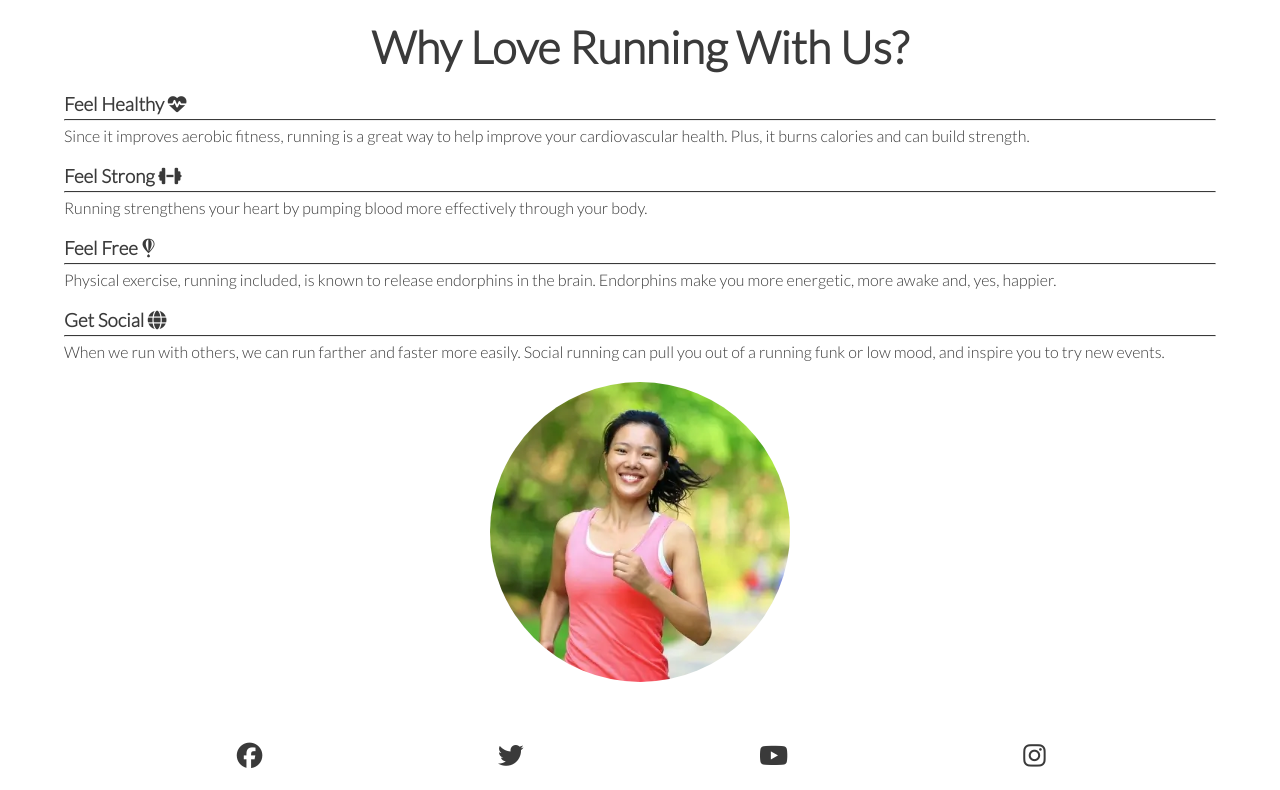
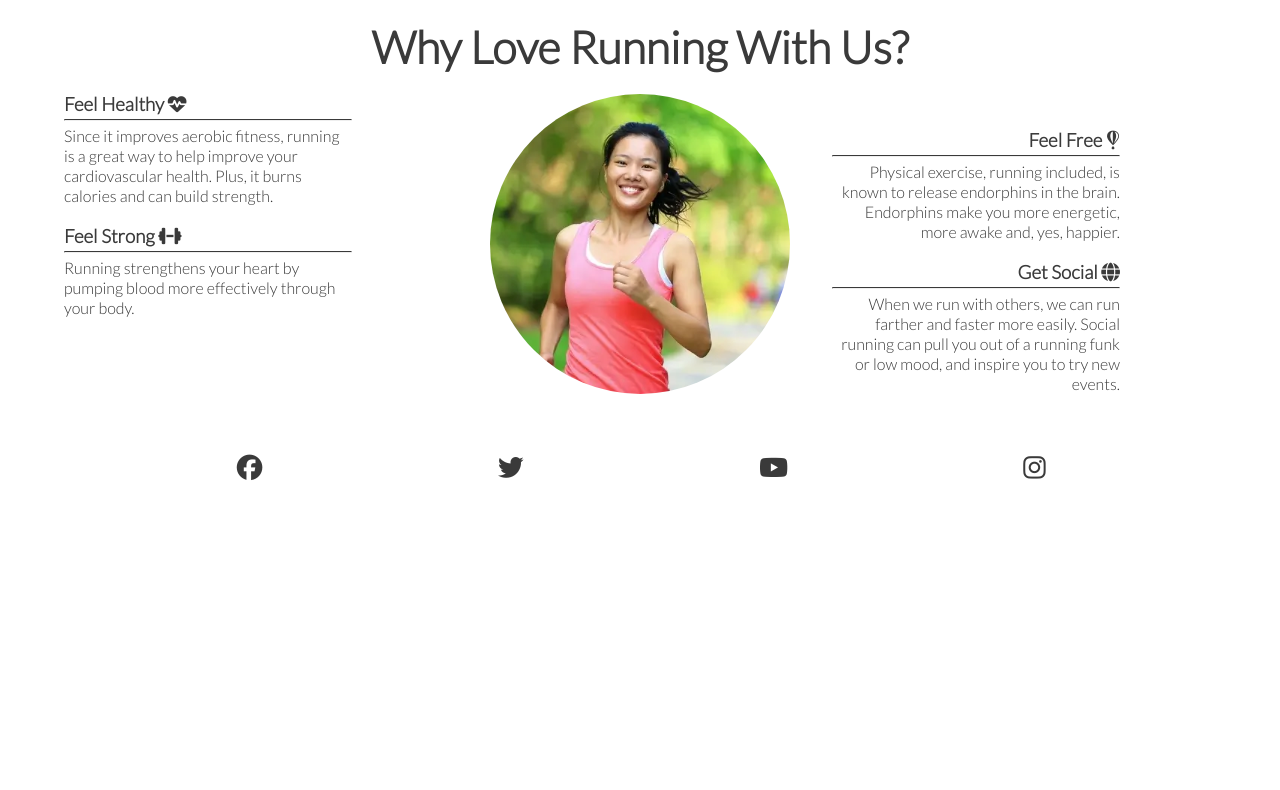
Before and after one commit to ubachicodes/loverunning, a plain HTML site: page index.html in a window 1280 px wide. Shown: the part 679-1469 px from the top of the page. After the commit the page ends 1181 px from the top, so only its background shows below. Drawn offline with nearby package versions, Linux system fonts and the light colour scheme.

Commit message:
Make reasons section responsive

```diff
--- a/assets/css/style.css
+++ b/assets/css/style.css
@@ -3,14 +3,14 @@
 
 /*Asterisk wildcard selector to override default styles added by the browser*/
 
-*{
+* {
     padding: 0;
     margin: 0;
     box-sizing: border-box;
 }
 
 /*General styles*/
-body{
+body {
     min-height: 100vh;
     display: flex;
     flex-direction: column;
@@ -21,7 +21,7 @@ body{
 }
 
 /* Header */
-header{
+header {
     background-color: #ffffff;
     padding: 0 1rem;
     position: fixed;
@@ -33,12 +33,26 @@ header{
     align-items: baseline;
 }
 
-header a{
+header a {
     text-decoration: none;
     color: inherit;
 }
 
-h1{
+#menu {
+    font-size: 110%;
+    letter-spacing: 4px;
+    list-style-type: none;
+}
+
+#menu>li {
+    margin-bottom: 1em;
+}
+
+.active {
+    border-bottom: 1px solid #3a3a3a;
+}
+
+h1 {
     font-family: 'Oswald', sans-serif;
     text-transform: uppercase;
     letter-spacing: 2px;
@@ -47,7 +61,7 @@ h1{
 
 /* Navbar styles with dropdown toggle*/
 
-nav{
+nav {
     position: absolute;
     background-color: #ffffff;
     width: 100%;
@@ -59,20 +73,20 @@ nav{
 }
 
 /* Nav Toggle*/
-#nav-toggle:checked~nav{
+#nav-toggle:checked~nav {
     display: block;
 }
 
-#nav-toggle{
+#nav-toggle {
     display: none;
 }
 
-.nav-toggle-label{
+.nav-toggle-label {
     font-size: 2rem;
 }
 
 /* Main */
-main{
+main {
     /*Make main element take up surplus space to push footer down*/
     flex: 1 0 auto;
     margin-top: 47px;
@@ -101,7 +115,7 @@ hr {
     margin: 5px 0;
 }
 
-#circle-cover-bg{
+#circle-cover-bg {
     background: url("../images/reasons-image.webp") no-repeat top center / cover;
     height: 90vh;
     width: 90vh;
@@ -112,14 +126,14 @@ hr {
     max-height: 300px;
 }
 
-#benefits-image{
-    display:flex;
+#benefits-image {
+    display: flex;
     align-items: center;
     justify-content: center;
 }
 
 /* Hero Section*/
-#hero{
+#hero {
     height: 600px;
     width: 100%;
     background: url("../images/hero-image.webp") no-repeat center center/cover;
@@ -127,7 +141,7 @@ hr {
 
 
 /* Footer */
-#social-networks{
+#social-networks {
     text-align: center;
     padding: 20px 0;
     display: flex;
@@ -143,8 +157,9 @@ hr {
 
 /* Media query: Tablets and larger (768px and up) */
 @media screen and (min-width:768px) {
+
     /*Header*/
-    nav{
+    nav {
         display: block;
         position: relative;
         box-shadow: none;
@@ -152,55 +167,90 @@ hr {
         padding-right: 1rem;
     }
 
-    #menu{
+    #menu {
         display: flex;
     }
 
-    #menu > li{
+    #menu>li {
         padding: 1rem;
     }
 
-    .nav-toggle-label{
+    .nav-toggle-label {
         display: none;
     }
 
-    #logo{
+    #logo {
         font-size: 200%;
         line-height: 75px;
         margin: 0 0.5rem;
     }
 
     /* Main content */
-    main{
+    main {
         /*Push main content down to accomaodate larger header*/
         margin-top: 79px;
     }
 
     /* Hero */
-    #cover-text{
+    #cover-text {
         width: 300px;
         right: 50px;
+    }
+
+    /*Reasons section*/
+    #benefits-physical,
+    #benefits-mental {
+        display: flex;
+        flex-direction: column;
+        width: 100%;
+    }
+
+    #benefits-physical>div,
+    #benefits-mental>div {
+        width: 75%;
+    }
+
+    #benefits-mental {
+        text-align: end;
+        align-self: flex-end;
     }
 }
 
 /* Media query: Laptops and larger (992px and up) */
 @media screen and (min-width:992px) {
+
     /* Hover */
-    #menu > a:hover {
+    #menu>a:hover {
         border-bottom: 1px solid #3a3a3a;
     }
 }
 
-#menu {
-    font-size: 110%;
-    letter-spacing: 4px;
-    list-style-type: none;
+/* Media query: Larger screens (1200px and up) */
+@media screen and (min-width:1200px) {
+
+    /* Reasons section */
+    #benefits {
+        display: flex;
+        flex-direction: row;
+    }
+
+    #benefits>div {
+        flex: 1;
+    }
+
+    #benefits-image {
+        order: 0;
+    }
+
+    #benefits-mental {
+        order: 1;
+    }
+
+    #benefits-mental>div {
+        align-self: flex-start;
+    }
+
+    #benefite-physical>div {
+        align-self: flex-start;
+    }
 }
-
-#menu > li{
-    margin-bottom: 1em;
-}
-
-.active{
-    border-bottom: 1px solid #3a3a3a;
-}
```
